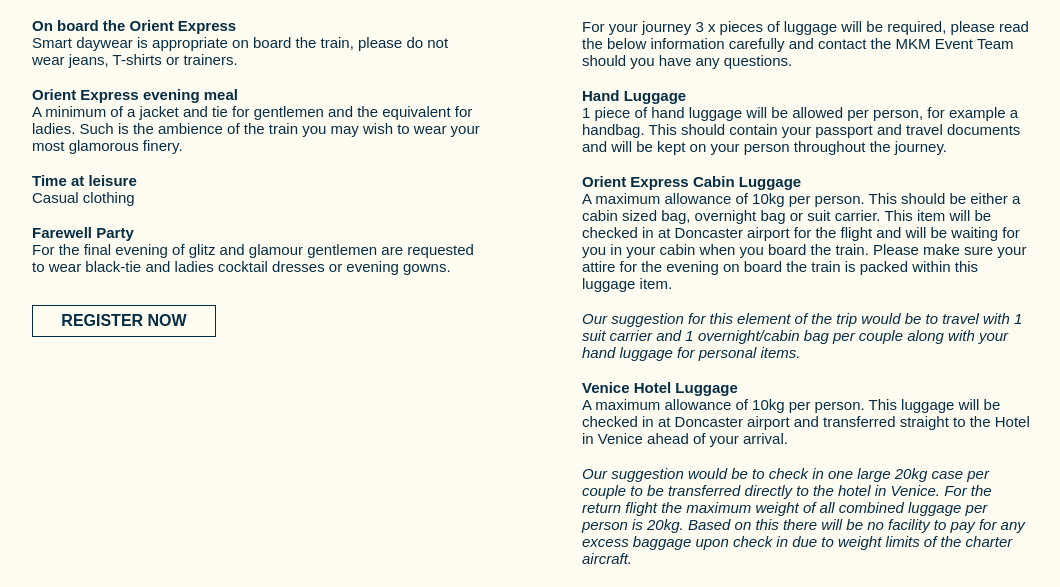
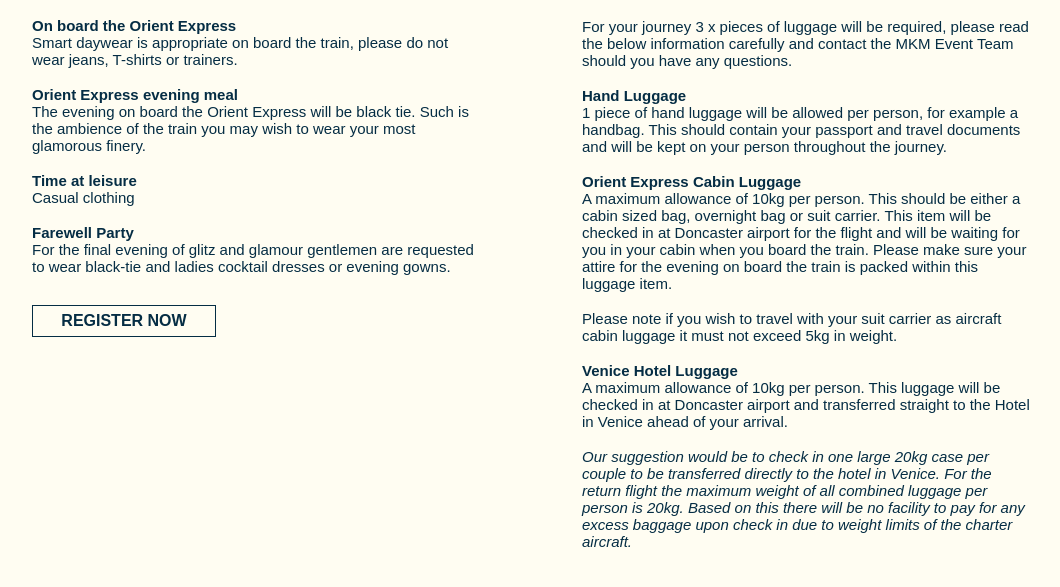
Before and after one commit to hduffin1/mkmorientexpress, a plain HTML site: page info.html in a window 1280 px wide. Shown: the part 213-800 px from the top of the page, without its empty margins (108-1168 px from the left). Drawn offline with Linux system fonts and the light colour scheme; a web font is replaced by a local one.

Commit message:
Amend info copy.

```diff
--- a/info.html
+++ b/info.html
@@ -35,7 +35,7 @@
                       <p><strong>On board the Orient Express</strong><br>Smart daywear is appropriate on board the train, please do not wear jeans, T-shirts or trainers. </p>
                       <br>
                       <p><strong>Orient Express evening meal</strong><br>
-                        A minimum of a jacket and tie for gentlemen and the equivalent for ladies. Such is the ambience of the train you may wish to wear your most glamorous finery.</p>
+                        The evening on board the Orient Express will be black tie. Such is the ambience of the train you may wish to wear your most glamorous finery.</p>
                         <br>
                         <p><strong>Time at leisure</strong><br>Casual clothing</p>
                         <br>
@@ -54,7 +54,7 @@
                   <br>
                   <p><strong>Orient Express Cabin Luggage</strong><br>A maximum allowance of 10kg per person. This should be either a cabin sized bag, overnight bag or suit carrier. This item will be checked in at Doncaster airport for the flight and will be waiting for you in your cabin when you board the train. Please make sure your attire for the evening on board the train is packed within this luggage item.</p>
                   <br>
-                  <p><i>Our suggestion for this element of the trip would be to travel with 1 suit carrier and 1 overnight/cabin bag per couple along with your hand luggage for personal items.</i></p>
+                  <p>Please note if you wish to travel with your suit carrier as aircraft cabin luggage it must not exceed 5kg in weight.</p>
                   <br>
                   <p><strong>Venice Hotel Luggage</strong><br>A maximum allowance of 10kg per person. This luggage will be checked in at Doncaster airport and transferred straight to the Hotel in Venice ahead of your arrival.</p>
                   <br>
```
Also changed, not shown: 1 other file.
